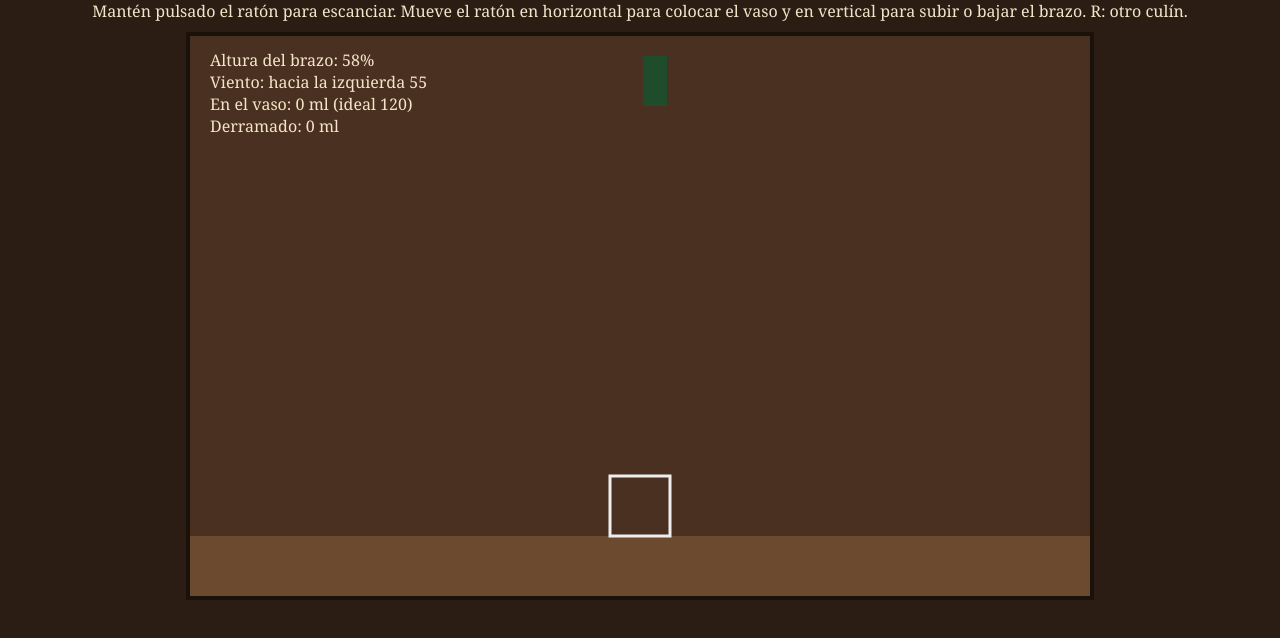
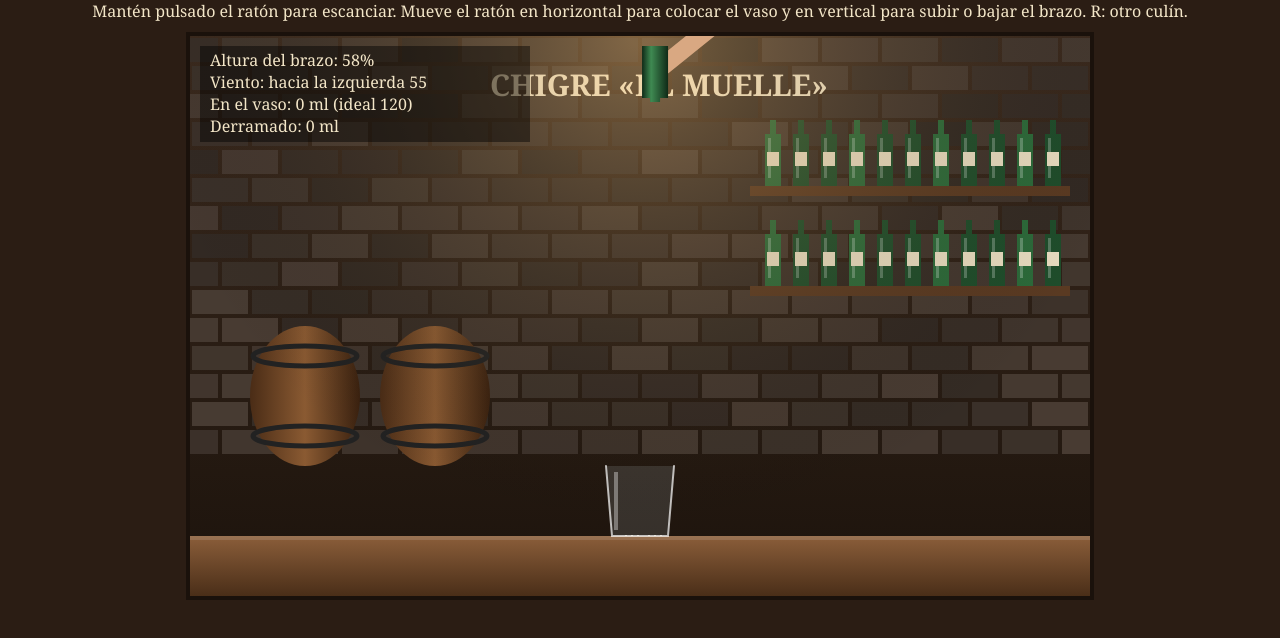
Before and after one commit to Arkus0/minijuegos-cimavilla, a plain HTML site: page sidra/index.html in a window 1280 px wide. Drawn offline with Linux system fonts and the light colour scheme.

Commit message:
Sidra: lavado de cara

```diff
--- a/sidra/index.html
+++ b/sidra/index.html
@@ -18,18 +18,45 @@ function step(dt){if(s.done)return;s.time+=dt;s.windT-=dt;
   if(!d.dead&&d.y>=440){d.dead=true;if(Math.abs(d.x-s.glass)<28){s.inGlass+=d.ml;s.foam+=d.ml*d.h/260}else s.spilled+=d.ml}}
  s.drops=s.drops.filter(d=>!d.dead);if(s.inGlass>=180)s.done=true}
 const score=()=>Math.round(Math.max(0,100-Math.abs(s.inGlass-120)+Math.min(50,s.foam*.6)-s.spilled*1.2));
-function draw(){x.clearRect(0,0,900,560);x.fillStyle='#6b4a2f';x.fillRect(0,500,900,60);
- x.fillStyle='#1f4d2b';x.fillRect(s.bottle-12,20,24,50);
- x.fillStyle='#f0c85a';for(const d of s.drops)x.fillRect(d.x-2,d.y,4,8);
- x.strokeStyle='#eee';x.lineWidth=3;x.strokeRect(s.glass-30,440,60,60);
- const l=Math.min(56,s.inGlass/3);x.fillStyle='#e8b84a';x.fillRect(s.glass-28,498-l,56,l);
- const fo=Math.min(12,s.foam/6);x.fillStyle='#fff8e0';x.fillRect(s.glass-28,498-l-fo,56,fo);
- x.fillStyle='#f3e6c8';x.font='16px Georgia';x.textAlign='left';
+// Fondo del chigre: pared de piedra, estantes con botellas, pipas, lámparas y barra de madera.
+const bg=document.createElement('canvas');bg.width=900;bg.height=560;(function(){const g=bg.getContext('2d');
+ let gr=g.createLinearGradient(0,0,0,560);gr.addColorStop(0,'#3b2a1e');gr.addColorStop(1,'#1c130c');g.fillStyle=gr;g.fillRect(0,0,900,560);
+ for(let y=0;y<420;y+=28)for(let x=(y/28%2)*30-30;x<900;x+=60){g.fillStyle=`hsl(25,18%,${16+Math.random()*8}%)`;g.fillRect(x+2,y+2,56,24)}
+ for(const sy of [150,250]){g.fillStyle='#5a3a22';g.fillRect(560,sy,320,10);
+  for(let i=0;i<11;i++){const bx=575+i*28;g.fillStyle=i%3?'#1f4d2b':'#2c6a3a';g.fillRect(bx,sy-52,16,52);g.fillRect(bx+5,sy-66,6,14);
+   g.fillStyle='rgba(255,255,255,.25)';g.fillRect(bx+3,sy-48,3,40);g.fillStyle='#e8dcc0';g.fillRect(bx+2,sy-34,12,14)}}
+ for(const px of [60,190]){gr=g.createLinearGradient(px,0,px+110,0);gr.addColorStop(0,'#4a2c16');gr.addColorStop(.5,'#8a5a32');gr.addColorStop(1,'#3a210f');
+  g.fillStyle=gr;g.beginPath();g.ellipse(px+55,360,55,70,0,0,7);g.fill();g.strokeStyle='#222';g.lineWidth=5;
+  for(const dy of[-40,40]){g.beginPath();g.ellipse(px+55,360+dy,52,10,0,0,7);g.stroke()}}
+ g.fillStyle='#f3e6c8';g.font='bold 30px Georgia';g.fillText('CHIGRE «EL MUELLE»',300,60);
+ gr=g.createLinearGradient(0,500,0,560);gr.addColorStop(0,'#8b5e3a');gr.addColorStop(1,'#4a2e18');g.fillStyle=gr;g.fillRect(0,500,900,60);
+ g.fillStyle='rgba(255,255,255,.12)';g.fillRect(0,500,900,4)})();
+function draw(){x.drawImage(bg,0,0);
+ // luz cálida de lámpara
+ let L=x.createRadialGradient(450,0,10,450,0,500);L.addColorStop(0,'rgba(255,200,120,.35)');L.addColorStop(1,'rgba(0,0,0,0)');x.fillStyle=L;x.fillRect(0,0,900,560);
+ // brazo y botella
+ x.strokeStyle='#d9a882';x.lineWidth=18;x.lineCap='round';x.beginPath();x.moveTo(s.bottle+8,30);x.lineTo(s.bottle+70,-20);x.stroke();
+ let G=x.createLinearGradient(s.bottle-13,0,s.bottle+13,0);G.addColorStop(0,'#0f2a17');G.addColorStop(.35,'#3f8a52');G.addColorStop(1,'#0f2a17');
+ x.fillStyle=G;x.fillRect(s.bottle-13,10,26,52);x.fillRect(s.bottle-5,58,10,8);
+ // chorro con volumen: trazo grueso dorado con brillo central
+ if(s.drops.length>1){for(const [w,col] of [[7,'rgba(200,140,30,.85)'],[3,'rgba(255,235,150,.9)']]){x.strokeStyle=col;x.lineWidth=w;x.beginPath();
+  let first=true;for(const d of s.drops){if(first){x.moveTo(d.x,d.y);first=false}else x.lineTo(d.x,d.y)}x.stroke()}}
+ // vaso de sidra: cristal fino, ancho arriba
+ const gx=s.glass,top=430,bot=500,l=Math.min(64,s.inGlass/2.8),fo=Math.min(14,s.foam/5);
+ x.save();x.beginPath();x.moveTo(gx-34,top);x.lineTo(gx+34,top);x.lineTo(gx+28,bot);x.lineTo(gx-28,bot);x.closePath();
+ x.fillStyle='rgba(220,240,255,.12)';x.fill();x.clip();
+ G=x.createLinearGradient(0,bot-l,0,bot);G.addColorStop(0,'#f2c85a');G.addColorStop(1,'#c98a1e');x.fillStyle=G;x.fillRect(gx-40,bot-l,80,l);
+ for(let i=0;i<6;i++){x.fillStyle='rgba(255,255,220,.6)';x.fillRect(gx-20+((s.time*40+i*17)%40),bot-((s.time*60+i*23)%Math.max(1,l)),2,2)}
+ x.fillStyle='#fffbe8';x.fillRect(gx-40,bot-l-fo,80,fo);x.restore();
+ x.strokeStyle='rgba(255,255,255,.7)';x.lineWidth=2;x.beginPath();x.moveTo(gx-34,top);x.lineTo(gx-28,bot);x.lineTo(gx+28,bot);x.lineTo(gx+34,top);x.stroke();
+ x.fillStyle='rgba(255,255,255,.35)';x.fillRect(gx-26,top+6,4,58);
+ // HUD
+ x.fillStyle='rgba(0,0,0,.45)';x.fillRect(10,10,330,96);x.fillStyle='#f3e6c8';x.font='16px Georgia';x.textAlign='left';
  x.fillText('Altura del brazo: '+Math.round(H()/2.6)+'%',20,30);
  x.fillText('Viento: '+(s.wind>0?'hacia la derecha ':'hacia la izquierda ')+Math.abs(Math.round(s.wind)),20,52);
  x.fillText('En el vaso: '+Math.round(s.inGlass)+' ml (ideal 120)',20,74);
  x.fillText('Derramado: '+Math.round(s.spilled)+' ml',20,96);
- if(s.done&&!s.drops.length){const p=score();x.textAlign='center';x.font='32px Georgia';
+ if(s.done&&!s.drops.length){const p=score();x.fillStyle='rgba(0,0,0,.6)';x.fillRect(150,210,600,90);x.fillStyle='#f3e6c8';x.textAlign='center';x.font='32px Georgia';
   x.fillText((p>130?'¡Así se escancia, ho!':p>80?'Bien echado.':p>40?'Pasable.':'Eso ye pa tirar.')+'  Puntos: '+p,450,250);
   x.font='18px Georgia';x.fillText('Pulsa R para otro culín',450,285)}}
 let t0=performance.now();(function loop(t){step(Math.min(.05,(t-t0)/1000));t0=t;draw();requestAnimationFrame(loop)})(t0);
```
